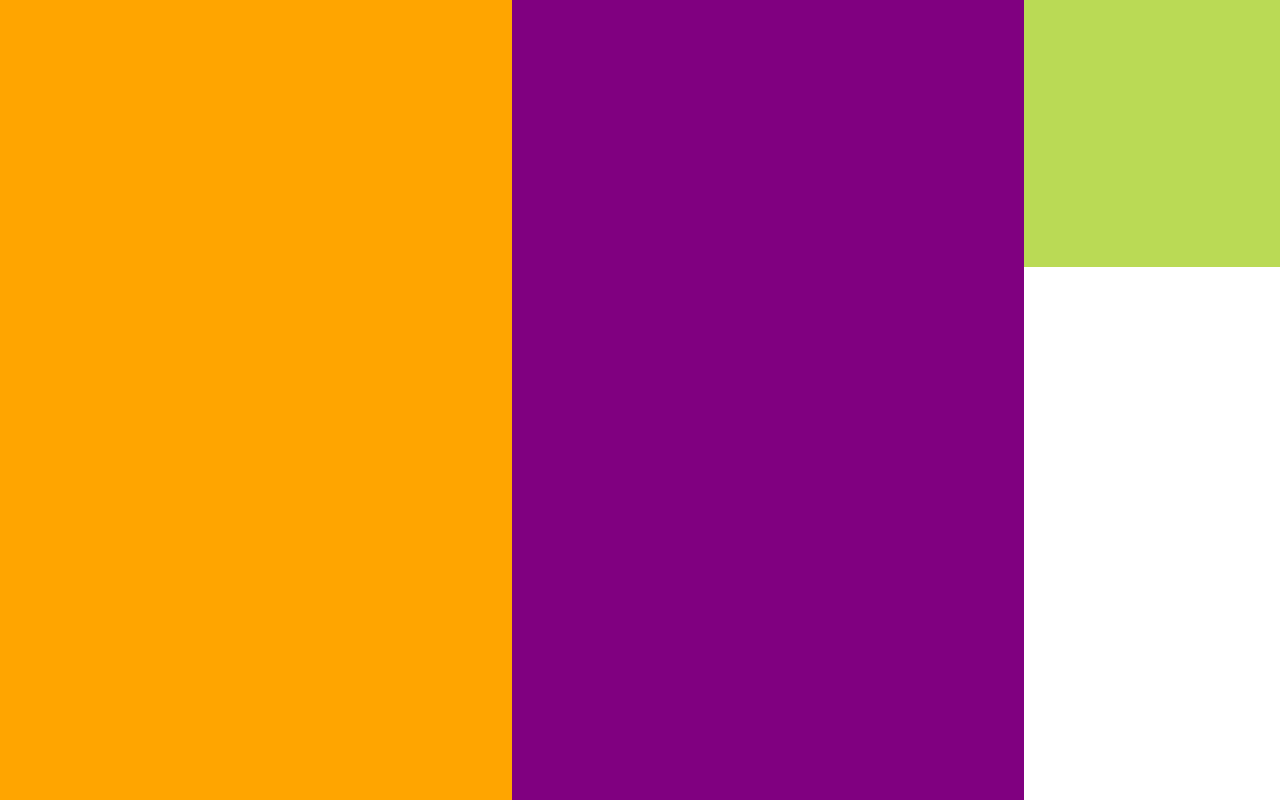
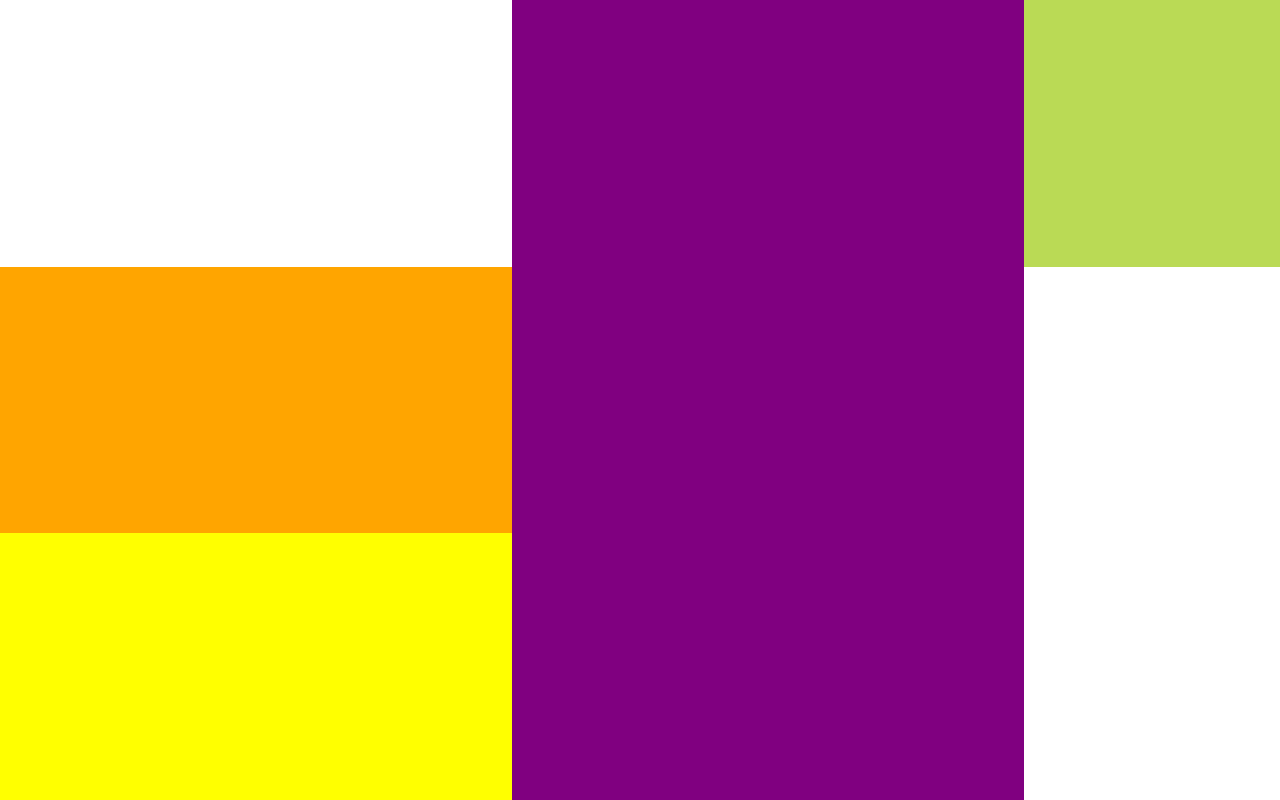
Before and after one commit to NinjaPirateMonkey/hangman, a Next.js app: page / in a window 1280 px wide. Built offline with nearby package versions, Linux system fonts and the light colour scheme.

Commit message:
update layout

```diff
--- a/components/Game/Game.jsx
+++ b/components/Game/Game.jsx
@@ -4,7 +4,8 @@ export default function Game() {
     return (
         <div className={ styles.container }>
 
-            <div className={ styles.main }></div>
+            <div className={ styles.progress }></div>
+            <div className={ styles.buttons }></div>
             <div className={ styles.stage }></div>
             <div className={ styles.stats }></div>
         </div>
--- a/components/Game/Game.module.css
+++ b/components/Game/Game.module.css
@@ -8,16 +8,16 @@
     grid-template-columns: 2fr 2fr 1fr;
     grid-template-rows: 1fr 1fr 1fr;
     grid-template-areas:
-        "main stage stats"
-        "main stage ."
-        "main stage .";
+        ". stage stats"
+        "progress stage ."
+        "buttons stage .";
 
     justify-content: stretch;
 }
 
 
-.main {
-    grid-area: main;
+.progress {
+    grid-area: progress;
     background-color: orange;
 }
 
@@ -30,3 +30,9 @@
     grid-area: stats;
     background-color: #bada55;
 }
+
+.buttons {
+
+    grid-area : buttons;
+    background-color: yellow;
+}
```
